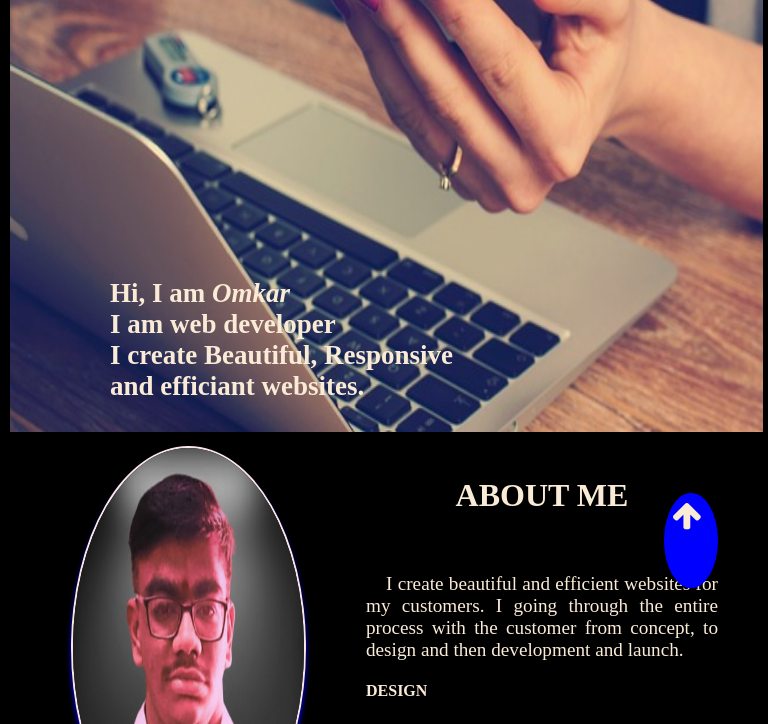
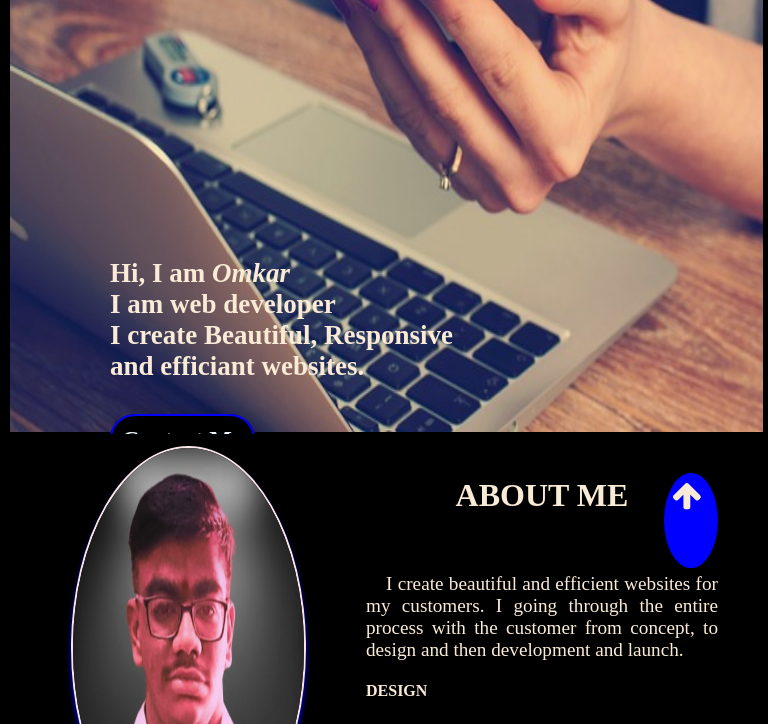
Before and after one commit to omkarghone/myPortfolio, a plain HTML site: page index.html in a window 768 px wide. Shown: the part 376-1100 px from the top of the page. Drawn offline with Linux system fonts and the light colour scheme.

Commit message:
Update style.css

```diff
--- a/style.css
+++ b/style.css
@@ -129,7 +129,7 @@ a{ text-decoration:none; color:white; Padding:4px 40px;
 
 #home{ border:2px solid; width: auto; height:90vh;}
 #home img {width:98vw; height: 100%;}
-#text{margin:-180px 0 0 100px; color: antiquewhite; font-size: large; font-weight: bold;}
+#text{margin:-200px 0 0 100px; color: antiquewhite; font-size: large; font-weight: bold;}
 #btn{text-decoration: none; border: 2px solid blue; padding: 10px; border-radius:25px; background-color: black; }
 #upward{color:antiquewhite; margin-left: 80vw;position: fixed; background-color: blue ; width:5vw; height: 10vh;cursor: pointer ; }
 
```
